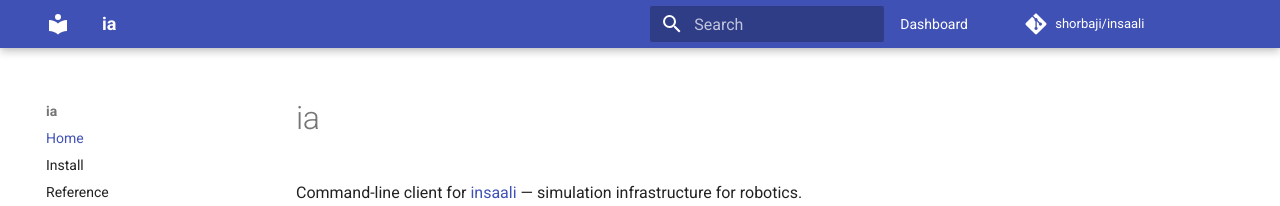
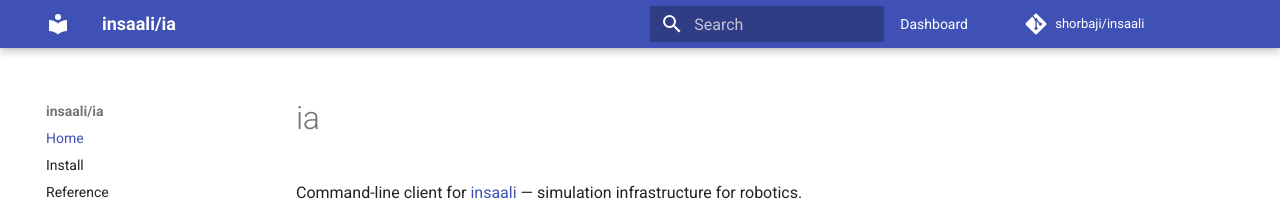
Before and after one commit to shorbaji/ia, an MkDocs documentation site: the page built from docs/index.md, in a window 1280 px wide. Shown: the top 206 px of the page. Built offline with MkDocs 1.6.1 and Material for MkDocs 9.7.7, drawn with Linux system fonts in a browser that asks for light colours; comment, search, counter and statistics services are not loaded.

Commit message:
feat: unify visual language to text wordmarks (#65)
Removes the standalone Arabic-noon logo in favor of plain text
wordmarks so web and docs share one identity: web nav reads
"insaali", docs header reads "insaali/ia". Drops the Logo
component and its .noon styles, and bumps mkdocs site_name to
"insaali/ia".

Co-authored-by: Omar Shorbaji <omar@anyscale.com>

```diff
--- a/mkdocs.yml
+++ b/mkdocs.yml
@@ -1,4 +1,4 @@
-site_name: ia
+site_name: insaali/ia
 site_url: https://docs.insaali.com/ia/
 site_description: Command-line client for insaali — simulation infrastructure for robotics.
 repo_url: https://github.com/shorbaji/insaali
```
